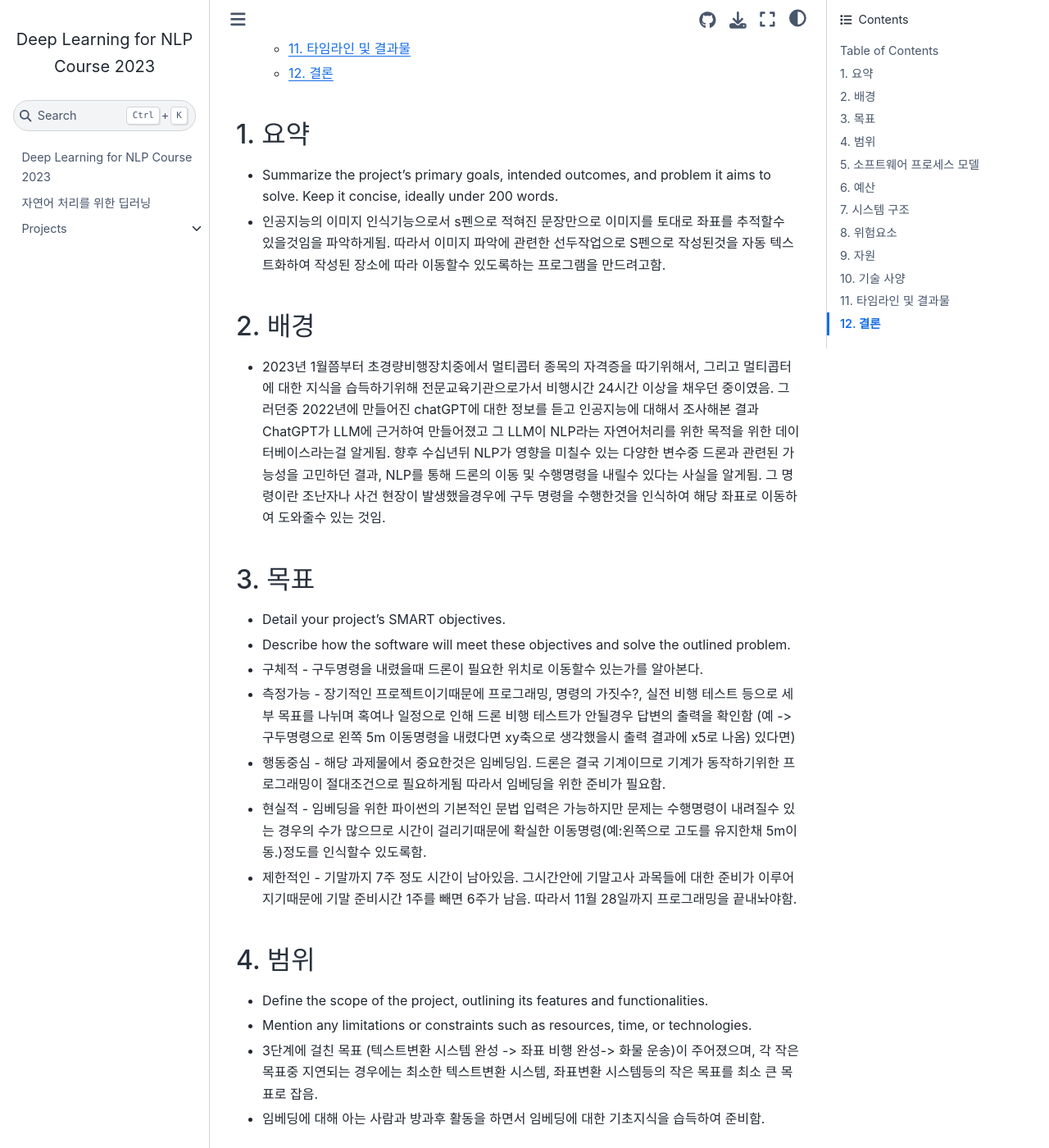
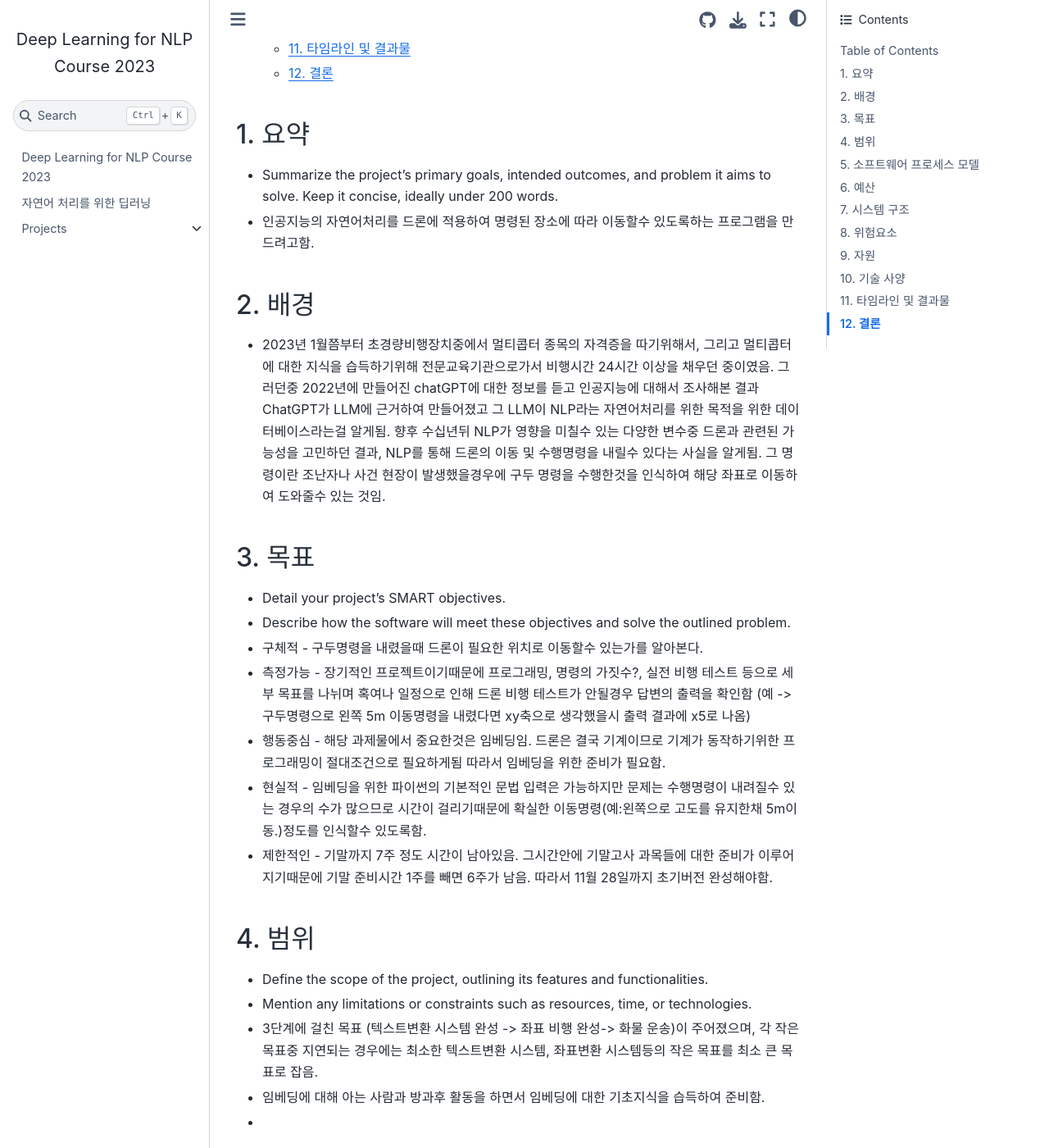
Before and after one commit to ypilseong/deepnlp-2023, a Jupyter Book: the page built from book/projects/202332012/proposal.md, in a window 1280 px wide and 1400 px high, scrolled down 653 px. Shown: the whole window at 82% size. Built offline with Jupyter Book 1.0.4 settings and Sphinx 7.4.7 and the Sphinx Book theme 1.1.4, drawn with Linux system fonts in a browser that asks for light colours; some of the changed text lies outside the part shown.

Commit message:
Update proposal.md

```diff
--- a/book/projects/202332012/proposal.md
+++ b/book/projects/202332012/proposal.md
@@ -26,7 +26,7 @@ _Prepared by: [Group Name]_
 ## 1. 요약
 
 - Summarize the project's primary goals, intended outcomes, and problem it aims to solve. Keep it concise, ideally under 200 words.
--  인공지능의 이미지 인식기능으로서 s펜으로 적혀진 문장만으로 이미지를 토대로 좌표를 추적할수 있을것임을 파악하게됨. 따라서  이미지 파악에 관련한 선두작업으로 S펜으로 작성된것을 자동 텍스트화하여 작성된 장소에 따라 이동할수 있도록하는 프로그램을 만드려고함.
+-  인공지능의 자연어처리를 드론에 적용하여 명령된 장소에 따라 이동할수 있도록하는 프로그램을 만드려고함.
 
 ## 2. 배경
 - 2023년 1월쯤부터 초경량비행장치중에서 멀티콥터 종목의 자격증을 따기위해서, 그리고 멀티콥터에 대한 지식을 습득하기위해 전문교육기관으로가서 비행시간 24시간 이상을 채우던 중이였음.  그러던중 2022년에 만들어진 chatGPT에 대한 정보를 듣고 인공지능에 대해서 조사해본 결과
@@ -39,10 +39,9 @@ _Prepared by: [Group Name]_
 - Describe how the software will meet these objectives and solve the outlined problem.
 - 구체적 -  구두명령을 내렸을때 드론이 필요한 위치로 이동할수 있는가를 알아본다.
 - 측정가능 - 장기적인 프로젝트이기때문에 프로그래밍, 명령의 가짓수?, 실전 비행 테스트 등으로 세부 목표를 나뉘며 혹여나 일정으로 인해  드론 비행 테스트가 안될경우  답변의 출력을 확인함 (예 -> 구두명령으로 왼쪽 5m 이동명령을 내렸다면 xy축으로 생각했을시 출력 결과에 x5로 나옴)
-  있다면)
 - 행동중심 - 해당 과제물에서 중요한것은 임베딩임. 드론은 결국 기계이므로 기계가 동작하기위한 프로그래밍이 절대조건으로 필요하게됨 따라서 임베딩을 위한 준비가 필요함.
 - 현실적 -  임베딩을 위한 파이썬의 기본적인 문법 입력은 가능하지만 문제는 수행명령이 내려질수 있는 경우의 수가 많으므로 시간이 걸리기때문에 확실한 이동명령(예:왼쪽으로 고도를 유지한채 5m이동.)정도를 인식할수 있도록함.
-- 제한적인 - 기말까지 7주 정도 시간이 남아있음. 그시간안에 기말고사 과목들에 대한 준비가 이루어지기때문에 기말 준비시간 1주를 빼면 6주가 남음.   따라서 11월 28일까지 프로그래밍을 끝내놔야함.
+- 제한적인 - 기말까지 7주 정도 시간이 남아있음. 그시간안에 기말고사 과목들에 대한 준비가 이루어지기때문에 기말 준비시간 1주를 빼면 6주가 남음.   따라서 11월 28일까지 초기버전 완성해야함.
 
 ## 4. 범위
 
@@ -50,6 +49,7 @@ _Prepared by: [Group Name]_
 - Mention any limitations or constraints such as resources, time, or technologies.
 - 3단계에 걸친 목표 (텍스트변환 시스템 완성 -> 좌표 비행 완성-> 화물 운송)이 주어졌으며, 각 작은목표중 지연되는 경우에는 최소한 텍스트변환 시스템, 좌표변환 시스템등의 작은 목표를 최소 큰 목표로 잡음.
 - 임베딩에 대해 아는 사람과 방과후 활동을 하면서 임베딩에 대한 기초지식을 습득하여 준비함.
+-
 ## 5. 소프트웨어 프로세스 모델
 
 - State the chosen software process model (e.g., Agile, Waterfall, Scrum).
@@ -74,13 +74,13 @@ _Prepared by: [Group Name]_
 
 - Identify potential risks such as technical issues or resource limitations.
 - Provide mitigation strategies for each risk.
-- 비행 전:프로그램 인식이 안됨, 업데이트가 이루어지지않음, 용량 한계, 프로펠러 파손, 드론 동력원인 리튬 전지에 문제 발생,  사전비행허가를 받지않음, 안전구역 확보가 되지않음, 날씨가 비행하기 부적절함
-- 비행 중: 날개 회전수에 불균형이 이뤄어짐, 주변에 사람이 있음, 정해진 코스를 이탈함, 너무 낮게남, 너무 높이남
-- 비행 후: 리튬전지 과열이 있었는가, 착륙 이후 고장이 있었는가, 입력된 값에 따른 착륙이 이루어졌는가
+- 데이터 부족
+- 비행중 오작동 가능성
+- 좌표 특정불가
 ## 9. 자원
 
 - Enumerate required resources, including staff roles, equipment, and software.
-
+서버, 파이썬
 ## 10. 기술 사양
 
 - Dive deep into technical aspects like data sources, data transformations, and algorithms.
@@ -91,8 +91,10 @@ _Prepared by: [Group Name]_
 
 - Establish a project timeline with milestones and deadlines.
 - Specify what will be delivered at each milestone and the quality assurance measures in place.
--
+- 임베딩 준비 시간 1주
+- 명령어 수집 프로그래밍 4주
 ## 12. 결론
 
 - Summarize key points, reiterate the project’s importance, and present a call to action.
 - Address potential challenges and limitations.
+-
```
